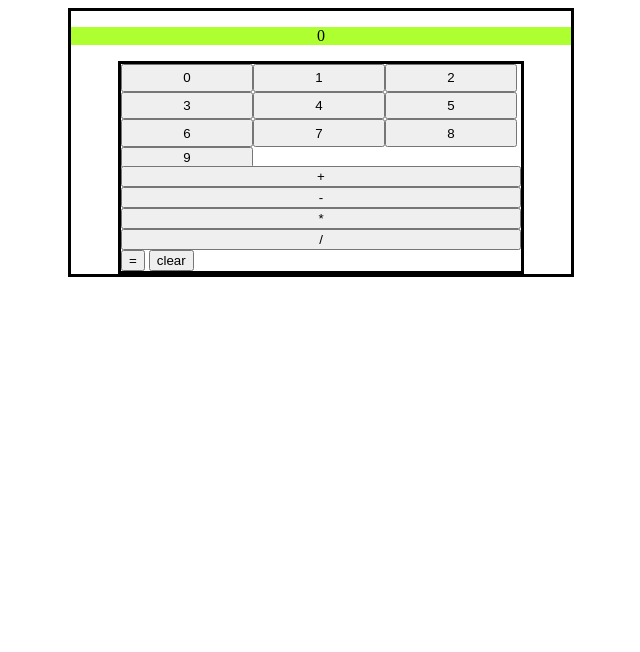
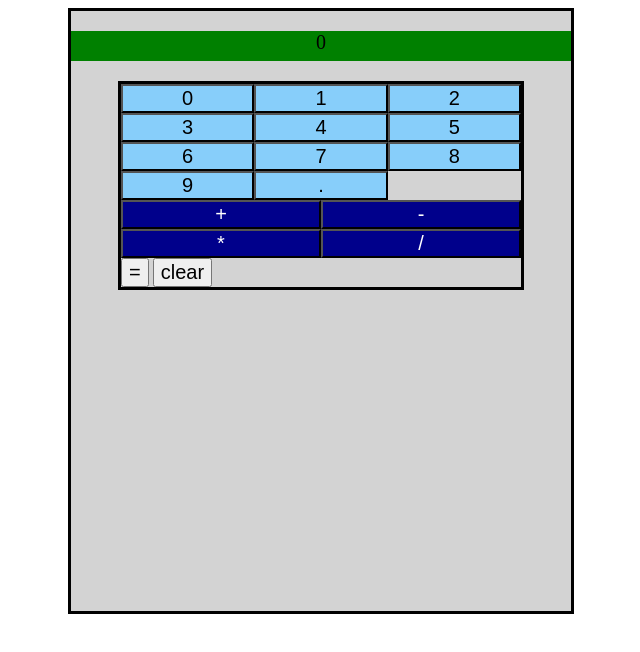
Before and after one commit to Henryn21/calculator, a plain HTML site: page index.html in a window 1280 px wide. Both pictures are taken after a click on the button "clear". Shown: the whole page, without its empty margins (319-959 px from the left). Drawn offline with Linux system fonts and the light colour scheme.

Commit message:
more features
calculator works, still needs backspace, period limit and styling

```diff
--- a/script.js
+++ b/script.js
@@ -5,7 +5,7 @@ let number2="";
 let opIsSelected=false;
 let num1IsSelected=false;
 let num2IsSelected=false;
-
+let periodIsUsed=false;
 //operations
 let add= function(num1, num2){
     return(num1+num2);
@@ -17,7 +17,12 @@ let multiply= function(num1, num2){
     return(num1*num2);
 }
 let divide= function(num1, num2){
+    if(num2==0){
+        return("Nice try")
+    }
+    else{
         return(num1/num2);
+    }
 }
 let clear= function(){
     currentOperator="";
@@ -27,28 +32,33 @@ let clear= function(){
     opIsSelected=false;
     num1IsSelected=false;
     num2IsSelected=false;
+    periodIsUsed=false;
     console.log("cleared");
 }
+//clear
 let clearButton=document.querySelector("#clear");
 clearButton.addEventListener("click", function(){
     clear();
-})
+});
+
+//equal
 let equalButton=document.querySelector("#equal");
 equalButton.addEventListener("click", function(){
     //calculate answer
+    if(opIsSelected&&num1IsSelected&&num2IsSelected){
         let answer=operate(currentOperator, number1, number2);
-    writeDisplay(answer);
-    console.log(answer);
+        //
         clear();
         number1=answer;
         num1IsSelected=true;
         writeDisplay(number1);
+    }
 });
 
 //takes operator and 2 numbers and returns the result
 let operate= function(operator, num1, num2){
-    num1=parseInt(num1);
-    num2=parseInt(num2);
+    num1=parseFloat(num1);
+    num2=parseFloat(num2);
     if(operator=="-"){
         return(subtract(num1, num2));
     }
@@ -65,17 +75,21 @@ let operate= function(operator, num1, num2){
 //add buttons
 let buttons=document.querySelector("#buttons");
 let numbers=document.querySelector("#numbers");
-
 //take input
 let input;
 let displayValue;
 //numbers, listen for click and store in global
-for(let i=0;i<10;i++){
+for(let i=0;i<11;i++){
     let numButton=document.createElement("button");
+    numButton.classList.add("numButton")
     numButton.textContent=i;
+    if(numButton.textContent==10){
+        numButton.textContent=".";
+        numButton.id="period";
+    }
     numButton.addEventListener("click", function(e){
         input=e.target.textContent;
-        //take number 1
+        //take number2
         if(opIsSelected){
             //clear out 0
             if(number2=="0"){
@@ -86,6 +100,7 @@ for(let i=0;i<10;i++){
             console.log("num2 is "+number2);
             writeDisplay(number2);
         }
+        //take number1
         else{
             //clear out 0
             if(number1=="0"){
@@ -96,7 +111,7 @@ for(let i=0;i<10;i++){
             console.log("num1 is "+number1);
             writeDisplay(number1);
         }
-    })
+    });
     numbers.appendChild(numButton);
 }
 //display
@@ -107,23 +122,24 @@ let writeDisplay= function(item){
 //operators, listen for click and store in global
 let operatorButtons=document.querySelector("#operators").childNodes;
 for(let i=0;i<operatorButtons.length;i++){
+    operatorButtons[i].className="opButton";
+    console.log(operatorButtons[i].classList);
     operatorButtons[i].addEventListener("click", function(e){
         if(num1IsSelected){
+            //operate if operator clicked with full operation
+            if(num2IsSelected){
+                let answer=operate(currentOperator, number1, number2);
+                writeDisplay(answer);
+                console.log(answer);
+                clear();
+                number1=answer;
+                num1IsSelected=true;
+                writeDisplay(number1);
+            }
+            //set operator
             currentOperator=e.target.textContent;
             console.log(currentOperator);
             opIsSelected=true;
         }
-    })
+    });
 }
-
-
-//execute
-let execute= function(){
-
-}
-
-//a lot of variables and half started shit, clean up after this
-//take number
-//take operator
-//take number
-//enter for result
--- a/style.css
+++ b/style.css
@@ -1,22 +1,43 @@
 #calculator{
-    width:500px;
+    width: 500px;
+    height: 600px;
     margin: auto;
+    background-color: lightgray;
     border: solid black;
 }
 #display{
     text-align: center;
-    background-color: greenyellow;
+    background-color: green;
+    font-size: 20px;
+    height: 30px;
 }
 #buttons{
-    width:400px;
+    width: 400px;
     border: solid black;
     margin: auto;
 }
 #numbers{
     display: grid;
-    grid-template-columns: repeat(3, 33%);
-    grid-template-rows: repeat(3, 33%);
+    grid-template-columns: repeat(3, 1fr);
+    grid-template-rows: repeat(4 1fr);
 }
 #operators{
     display: grid;
+    grid-template-columns: repeat(2, 1fr);
+    grid-template-rows: repeat(2, 1fr);
 }
+.opButton{
+    font-size: 20px;
+    background-color: darkblue;
+    color: white;
+}
+.numButton{
+    font-size: 20px;
+    background-color:lightskyblue;
+}
+#equal{
+    font-size: 20px;
+}
+#clear{
+    font-size: 20px;
+}
```
Also changed, not shown: index.html (+2 -1 lines). Lines whose indentation alone changed are shown as unchanged.
